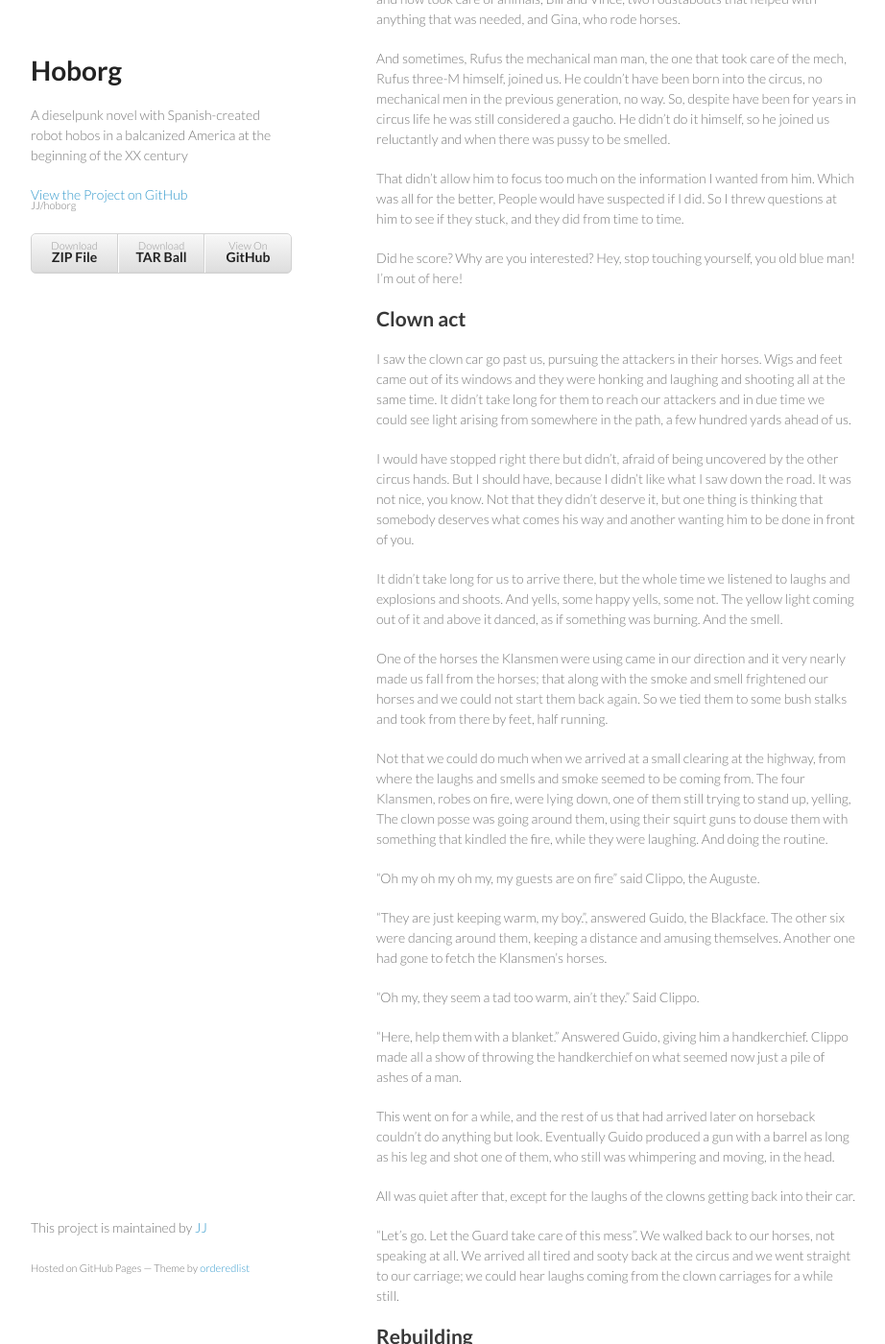
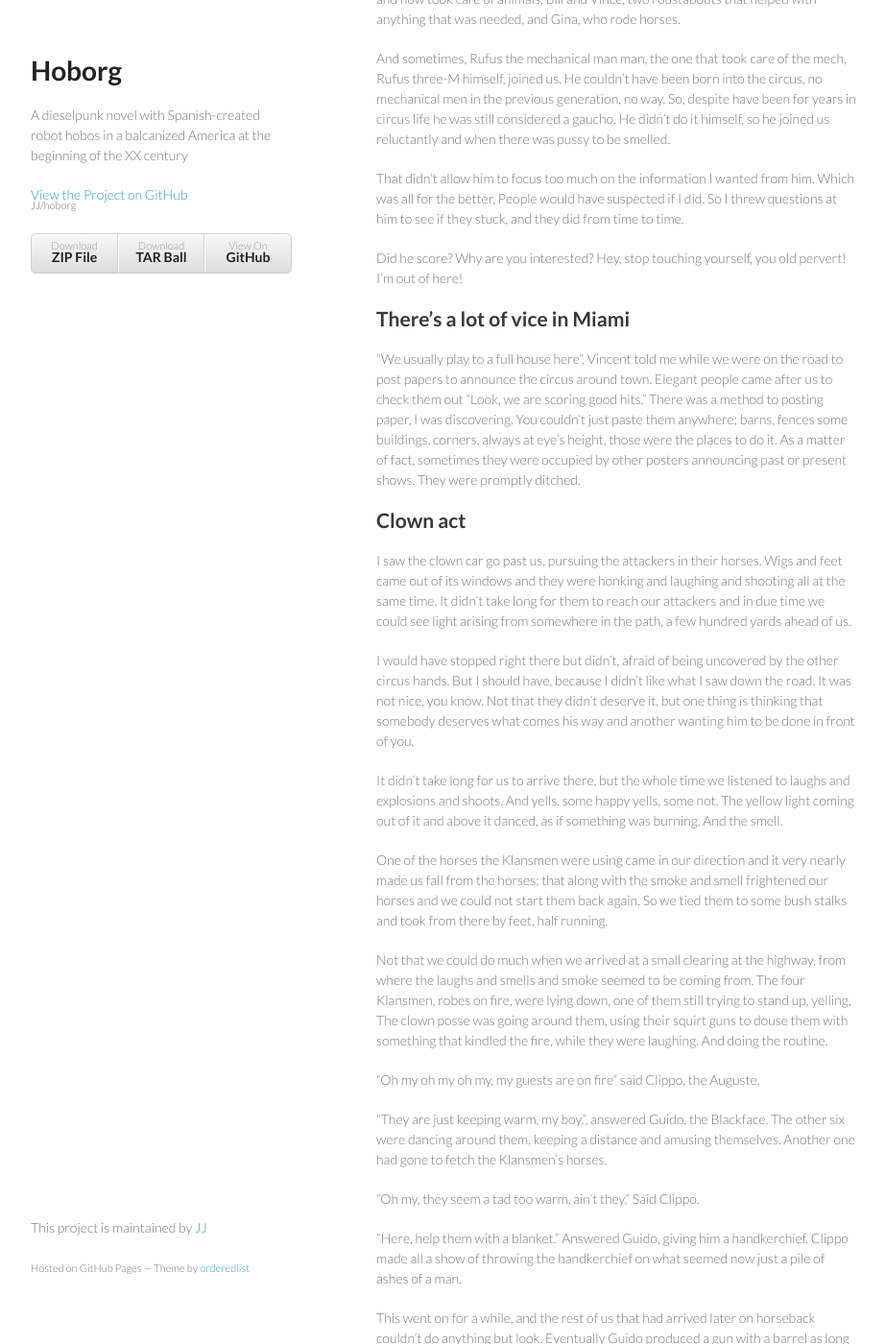
Before and after one commit to JJ/hoborg, a Jekyll site: the page built from text/text.md, in a window 1280 px wide and 1400 px high, scrolled down 5101 px. Shown: the whole window at 96% size, without its empty margins (178-1100 px from the left). Built offline with Jekyll 4.4.1, drawn with Linux system fonts in a browser that asks for light colours; some of the changed text lies outside the part shown.

Commit message:
Sync text/text.md from master to gh-pages

```diff
--- a/text/text.md
+++ b/text/text.md
@@ -303,9 +303,12 @@ I did. So I threw questions at him to see if they stuck, and they did
 from time to time.
 
 Did he score? Why are you interested? Hey, stop touching yourself, you
-old blue man! I'm out of here!
+old pervert! I'm out of here!
 
+There's a lot of vice in Miami
+--------------------------------------
 
+"We usually play to a full house here", Vincent told me while we were on the road to post papers to announce the circus around town. Elegant people came after us to check them out "Look, we are scoring good hits." There was a method to posting paper, I was discovering. You couldn't just paste them anywhere; barns, fences some buildings, corners, always at eye's height, those were the places to do it. As a matter of fact, sometimes they were occupied by other posters announcing past or present shows. They were promptly ditched.
 
 Clown act
 -------------
@@ -368,7 +371,7 @@ back into their car.
 Rebuilding
 -------------
 
-Fortunately, nobody was badly damaged by the fire at the circus. And you have to fight fire with fire, so no big deal here.
+Fortunately, nobody was badly damaged by the fire at the circus. And you have to fight fire with fire, so no big deal here. But didn't mean I had to breath the same air as the clowns, and I tried to keep as far away from them as possible.
 
 
 The second greatest show on earth arrives in New Orleans
```
